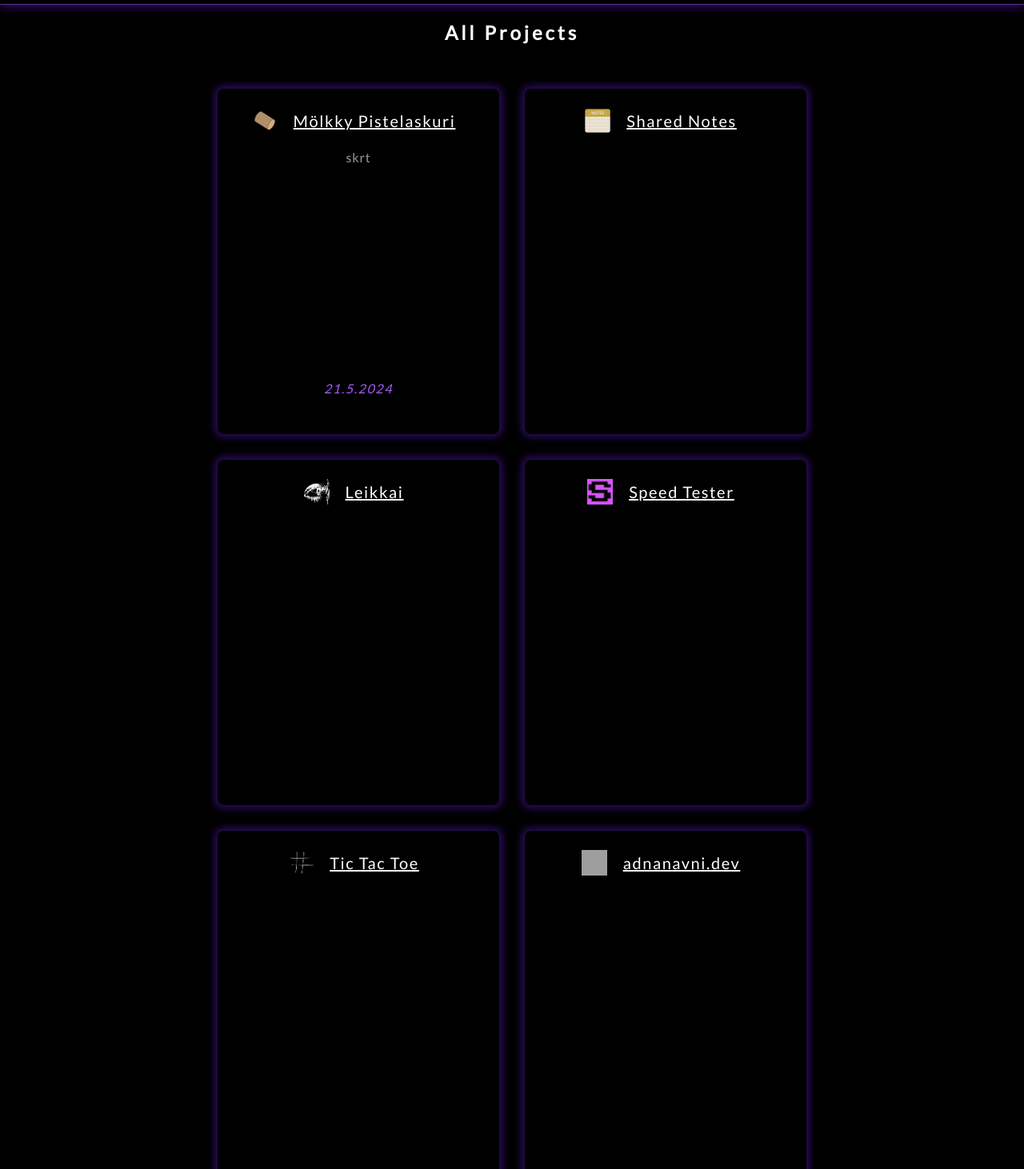
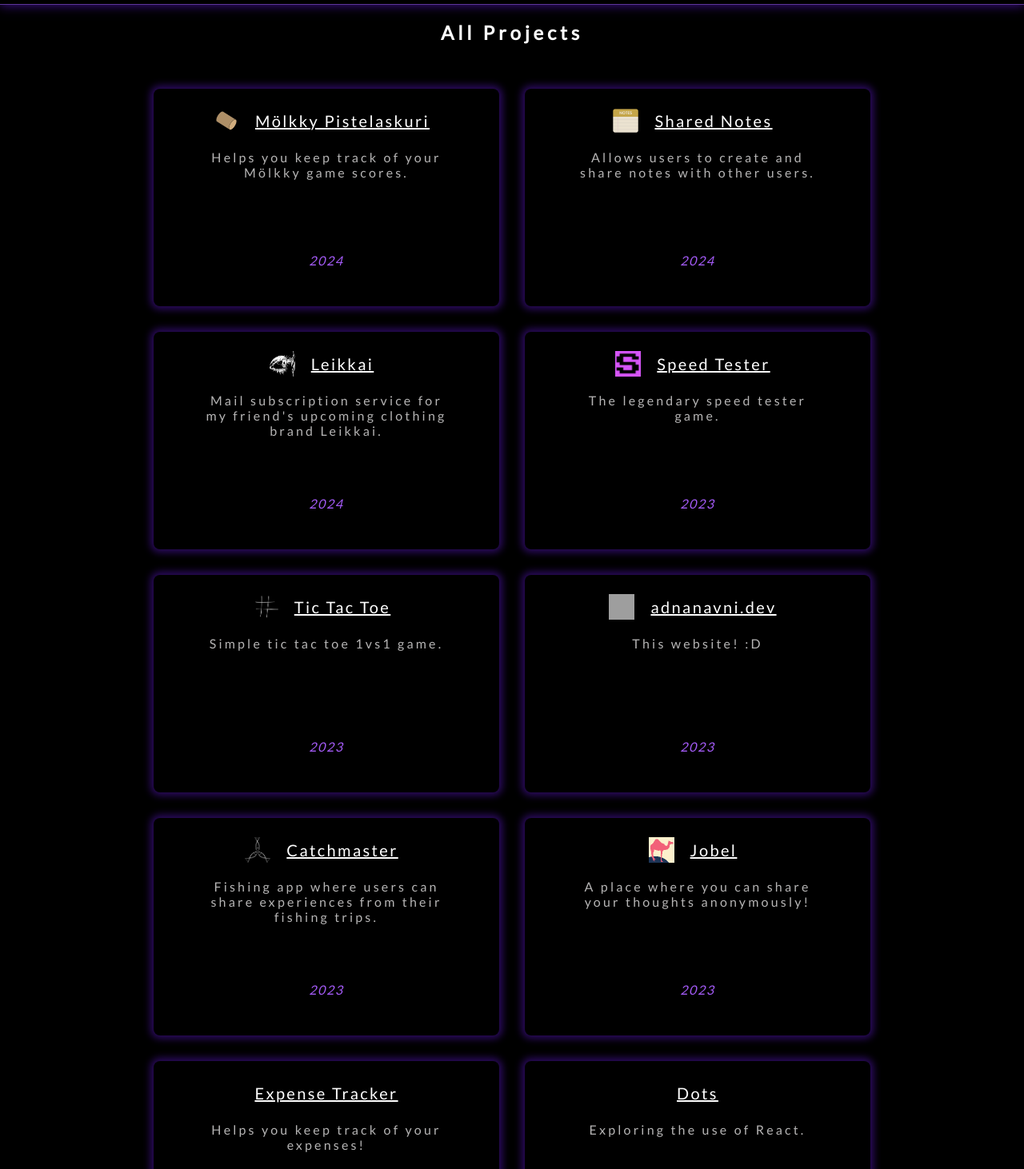
Before and after one commit to adnanavni/adnanavni.dev, a Next.js app: page /projects in a window 1280 px wide. Shown: the part 80-1542 px from the top of the page at 80% size. Built offline with nearby package versions, Linux system fonts and the light colour scheme; grey boxes are pictures that could not be loaded.

Commit message:
dynamic routes and fixed some styling issues

```diff
--- a/src/app/components/project.tsx
+++ b/src/app/components/project.tsx
@@ -4,7 +4,6 @@ import Link from "next/link";
 export type Project = {
   name: string;
   description: string;
-  tech: string;
   image: string;
   githubLink: string;
   homePage: string;
@@ -14,6 +13,11 @@ export type Project = {
 
 export type ProjectProps = {
   project: Project;
+};
+
+export const projectNameFormat = (name: string) => {
+  let formattedName = name.replace(/ä/g, "a").replace(/ö/g, "o");
+  return formattedName.split(" ").join("").toLowerCase();
 };
 
 const Project = ({ project }: ProjectProps) => {
@@ -30,9 +34,8 @@ const Project = ({ project }: ProjectProps) => {
             height={32}
           />
         )}
-
         <Link
-          href={"/projects/" + name.split(" ").join("").toLowerCase()}
+          href={"/projects/" + projectNameFormat(name)}
           className="projectName"
         >
           {name}
@@ -40,7 +43,7 @@ const Project = ({ project }: ProjectProps) => {
       </div>
       <p className="description">{showDesc}</p>
       <div className="StyledProjectFooter">
-        <p className="tech">{date}</p>
+        <p className="date">{date}</p>
       </div>
     </div>
   );
--- a/src/app/data/projects.json
+++ b/src/app/data/projects.json
@@ -1,116 +1,130 @@
 [
   {
     "name": "Mölkky Pistelaskuri",
-    "description": "Helps you keep track of your Mölkky game scores.",
-    "tech": "Vue",
+    "description": "User-friendly web application designed to help you keep track of your Mölkky game scores. Built using Vue.js, this tool ensures an easy and efficient way to manage your game statistics, enhancing your Mölkky playing experience.",
     "image": "molkky.png",
     "githubLink": "https://github.com/adnanavni/molkky-pistelaskuri",
     "homePage": "https://molkky.adnanavni.dev/",
-    "showDesc": "skrt",
-    "date": "21.5.2024"
+    "showDesc": "Helps you keep track of your Mölkky game scores.",
+    "date": "2024"
   },
   {
     "name": "Shared Notes",
-    "description": "Shared Notes is a website that allows users to create and share notes with other users.",
-    "tech": "MERN, JWT, Javascript",
+    "description": "Dynamic web application that allows users to create and share notes with others. Utilizing the MERN stack (MongoDB, Express.js, React, Node.js) and JWT for secure authentication, this platform facilitates seamless collaboration and note sharing.",
     "image": "sharednotes.png",
     "githubLink": "https://github.com/adnanavni/shared-notes",
-    "homePage": "https://sharednotes.adnanavni.dev/"
+    "homePage": "https://sharednotes.adnanavni.dev/",
+    "showDesc": "Allows users to create and share notes with other users.",
+    "date": "2024"
   },
   {
     "name": "Leikkai",
-    "description": "Mail subscription service for my friend's incoming clothing brand Leikkai.",
-    "tech": "Next.js, TypeScript",
+    "description": "Mail subscription service designed for an upcoming clothing brand. Developed with Next.js and TypeScript, this application enables users to subscribe and receive updates about the latest collections and news from Leikkai.",
     "image": "leikkai.png",
     "githubLink": "",
-    "homePage":"https://leikkai.com/"
+    "homePage": "https://leikkai.com/",
+    "showDesc": "Mail subscription service for my friend's upcoming clothing brand Leikkai.",
+    "date": "2024"
   },
   {
     "name": "Speed Tester",
-    "description": "The legendary speed tester game.",
-    "tech": "React, TypeScript",
+    "description": "Fun and interactive game that tests your reaction speed. Built with React and TypeScript, this application provides a challenging and engaging experience to improve your reflexes and reaction time.",
+
     "image": "speedtester.png",
     "githubLink": "https://github.com/adnanavni/speed-tester",
-    "homePage": "https://speedbuttons.adnanavni.dev/"
+    "homePage": "https://speedbuttons.adnanavni.dev/",
+    "showDesc": "The legendary speed tester game.",
+    "date": "2023"
   },
   {
     "name": "Tic Tac Toe",
-    "description": "Simple tic tac toe game.",
-    "tech": "React, TypeScript",
+    "description": "Simple yet engaging Tic Tac Toe game developed using React and TypeScript. It allows two players to compete in a classic 1vs1 match, offering a straightforward and enjoyable gaming experience.",
+
     "image": "tictactoe.png",
     "githubLink": "https://github.com/adnanavni/tic-tac-toe",
-    "homePage": "https://tictactoe.adnanavni.dev/"
+    "homePage": "https://tictactoe.adnanavni.dev/",
+    "showDesc": "Simple tic tac toe 1vs1 game.",
+    "date": "2023"
   },
   {
     "name": "adnanavni.dev",
-    "description": "My personal portfolio.",
-    "tech": "Next.JS, TypeScript",
+    "description": "My personal portfolio website, showcasing my projects, skills, and professional journey. Developed with Next.js and TypeScript, this site serves as a comprehensive introduction to my work and expertise.",
     "image": "adnanavni.dev.png",
     "githubLink": "https://github.com/adnanavni/adnanavni.dev",
-    "homePage": "https://adnanavni.dev"
+    "homePage": "https://adnanavni.dev",
+    "showDesc": "This website! :D",
+    "date": "2023"
   },
   {
     "name": "Catchmaster",
-    "description": "Catchmaster is a group project made for web development course 2 in Metropolia UAS. It is a fishing app where users can share experiences from their fishing trips.",
-    "tech": "React, TypeScript, GraphQL, MongoDB",
+    "description": "Collaborative project created for a web development course at Metropolia UAS. This fishing app, built with React, TypeScript, GraphQL, and MongoDB, allows users to share and document their fishing trip experiences.",
     "image": "catchmaster-logo.png",
     "githubLink": "https://github.com/adnanavni/CatchMaster",
-    "homePage": "https://catchmaster.adnanavni.dev"
+    "homePage": "https://catchmaster.adnanavni.dev",
+    "showDesc": "Fishing app where users can share experiences from their fishing trips.",
+    "date": "2023"
   },
   {
     "name": "Jobel",
-    "description": "Jobel is a group project made for web development course 1 in Metropolia UAS. It is a place where you can share your thoughts anonymously!",
-    "tech": "MERN, JWT, Javascript",
+    "description": "Platform developed for a web development course at Metropolia UAS, enabling users to share their thoughts anonymously. Utilizing the MERN stack and JWT for authentication, it provides a secure and open space for expression.",
     "image": "jobel.png",
     "githubLink": "https://github.com/adnanavni/jobel",
-    "homePage": "https://jobel.vercel.app"
+    "homePage": "https://jobel.vercel.app",
+    "showDesc": "A place where you can share your thoughts anonymously!",
+    "date": "2023"
   },
   {
     "name": "Expense Tracker",
-    "description": "Expense Tracker is a group project made in Metropolia UAS. It helps you keep track of your expenses!",
-    "tech": "Java, JavaFX, MariaDB, Maven, JUnit",
+    "description": "Project designed to help users manage their expenses efficiently. Developed with Java, JavaFX, MariaDB, Maven, and JUnit, this application offers a reliable way to track and analyze your spending habits.",
     "image": "",
     "githubLink": "https://github.com/adnanavni/expense-tracker",
-    "homePage": "https://github.com/adnanavni/expense-tracker"
+    "homePage": "https://github.com/adnanavni/expense-tracker",
+    "showDesc": "Helps you keep track of your expenses!",
+    "date": "2023"
   },
   {
     "name": "Dots",
-    "description": "Dots is a straightforward application that explores the use of React.",
-    "tech": "React, Javascript",
+    "description": "Straightforward application exploring the use of React. It serves as a simple yet effective demonstration of React's capabilities, focusing on basic interactive features and components.",
     "image": "",
     "githubLink": "https://github.com/adnanavni/dots",
-    "homePage": "https://dots.adnanavni.dev/"
+    "homePage": "https://dots.adnanavni.dev/",
+    "showDesc": "Exploring the use of React.",
+    "date": "2022"
   },
   {
     "name": "Ski resort simulator",
-    "description": "Ski resort simulator is a group project made in Metropolia UAS. It stimulates the events that happen in a ski resort.",
-    "tech": "Java, JavaFX, MariaDB, Maven, JUnit",
+    "description": "Group project from Metropolia UAS, simulating events and operations at a ski resort. Developed with Java, JavaFX, MariaDB, Maven, and JUnit, this application provides a detailed simulation experience.",
     "image": "",
     "githubLink": "https://github.com/adnanavni/laskettelukeskus",
-    "homePage": "https://github.com/adnanavni/laskettelukeskus"
+    "homePage": "https://github.com/adnanavni/laskettelukeskus",
+    "showDesc": "Stimulates the events that happen in a ski resort.",
+    "date": "2022"
   },
   {
     "name": "Animated Landscape",
-    "description": "This project is a CSS animation of a landscape scene. Optimized for a screen resolution of 1920x1080 pixels for the best visual experience. Please note that using other resolutions may result in a less-than-ideal appearance :D.",
-    "tech": "HTML, CSS, Javascript",
+    "description": "Visually appealing project featuring a CSS animation of a landscape scene. Optimized for a 1920x1080 screen resolution, it showcases the capabilities of HTML, CSS, and JavaScript in creating animated visuals.",
     "image": "moon.png",
     "githubLink": "https://github.com/adnanavni/animated-landscape",
-    "homePage":"https://landscape.adnanavni.dev/"
+    "homePage": "https://landscape.adnanavni.dev/",
+    "showDesc": "A CSS animation of a landscape scene",
+    "date": "2023"
   },
   {
     "name": "Ylös-Ulos-Helsinki",
-    "description": "Ylös-Ulos-Helsinki is a website made for a group project in Metropolia UAS. It is a website that helps you find activities in Helsinki.",
-    "tech": "HTML, CSS, Javascript",
+    "description": "Website created for a group project at Metropolia UAS. It helps users find activities and events in Helsinki, utilizing HTML, CSS, and JavaScript to provide an informative and user-friendly interface.",
     "image": "",
     "githubLink": "https://github.com/adnanavni/ylos-ulos-helsinki",
-    "homePage": "https://adnanavni.github.io/ylos-ulos-helsinki/"
+    "homePage": "https://adnanavni.github.io/ylos-ulos-helsinki/",
+    "showDesc": "A website that helps you find activities in Helsinki.",
+    "date": "2022"
   },
   {
     "name": "Vesihiisi",
-    "description": "Vesihiisi is a water consumption tracking app made for a group project in Metropolia UAS.",
-    "tech": "Java, Android Studio",
+    "description": "Water consumption tracking app developed for a group project at Metropolia UAS. Built with Java and Android Studio, it helps users monitor and manage their daily water intake.",
     "image": "",
     "githubLink": "https://github.com/adnanavni/vesihiisi",
-    "homePage": "https://github.com/adnanavni/vesihiisi"
+    "homePage": "https://github.com/adnanavni/vesihiisi",
+    "showDesc": "Water consumption tracking app",
+    "date": "2022"
   }
 ]
--- a/src/app/global.css
+++ b/src/app/global.css
@@ -28,24 +28,24 @@ p {
 }
 
 h2 {
-  letter-spacing: 0.25rem;
+  letter-spacing: 0.3rem;
   margin-bottom: 1rem;
   cursor: default;
   color: white;
 }
 
 .projectName {
-  letter-spacing: 0.1rem;
+  letter-spacing: 0.15rem;
   font-size: 1.25rem;
   padding: 0.75rem;
 }
 
 .description {
-  letter-spacing: 0.05rem;
-  color: #9b9999;
+  letter-spacing: 0.2rem;
+  color: #b6b5b5;
 }
 
-.tech {
+.date {
   margin-bottom: 2rem;
   font-style: italic;
   color: #a45bf7;
@@ -111,6 +111,20 @@ h2 {
   overflow: auto;
 }
 
+.singleProject {
+  display: flex;
+  flex-direction: column;
+  gap: 0.5rem;
+  margin: 0.5rem;
+  padding: 1rem;
+  width: 20rem;
+  box-shadow: 0px 0px 10px 4px rgba(73, 19, 160, 0.6);
+  border-radius: 0.5rem;
+  align-items: center;
+  text-align: center;
+  height: 30rem;
+}
+
 .StyledProjectsContainer {
   display: flex;
   flex-direction: row;
@@ -128,11 +142,16 @@ h2 {
   gap: 0.5rem;
   margin: 0.5rem;
   padding: 1rem;
-  width: 20rem;
+  width: 25rem;
   box-shadow: 0px 0px 10px 4px rgba(73, 19, 160, 0.6);
   border-radius: 0.5rem;
   align-items: center;
-  height: 25rem;
+  text-align: center;
+  height: 15rem;
+
+  @media screen and (max-width: 768px) {
+    width: 20rem;
+  }
 }
 
 .StyledProjectPart {
--- a/src/app/page.tsx
+++ b/src/app/page.tsx
@@ -1,7 +1,7 @@
 import "./global.css";
-import SingleProject from "./components/singleProject";
 import projectsData from "./data/projects.json";
 import AboutMe from "./components/aboutme";
+import Project from "./components/project";
 
 export default function Home() {
   const filteredProjects = projectsData.filter((project) =>
@@ -15,7 +15,7 @@ export default function Home() {
       <h2>Top picks:</h2>
       <div className="StyledProjectsContainer">
         {filteredProjects.map((project, index) => (
-          <SingleProject key={index} project={project} />
+          <Project key={index} project={project} />
         ))}
       </div>
     </div>
--- a/src/app/projects/[id]/page.tsx
+++ b/src/app/projects/[id]/page.tsx
@@ -1,12 +1,13 @@
 import projectData from "@/app/data/projects.json";
 import { Project } from "@/app/components/project";
 import SingleProject from "@/app/components/singleProject";
+import { projectNameFormat } from "@/app/components/project";
 
 export default function ProjectDetails({ params }: { params: { id: string } }) {
   if (projectData.length === 0) return <>Loading</>;
 
   const project = projectData.find(
-    (project) => params.id === project.name.split(" ").join("").toLowerCase()
+    (project) => params.id === projectNameFormat(project.name)
   );
   return (
     <div className="StyledProjectDetails">
```
Also changed, not shown: src/app/components/singleProject.tsx (+3 -4 lines).
